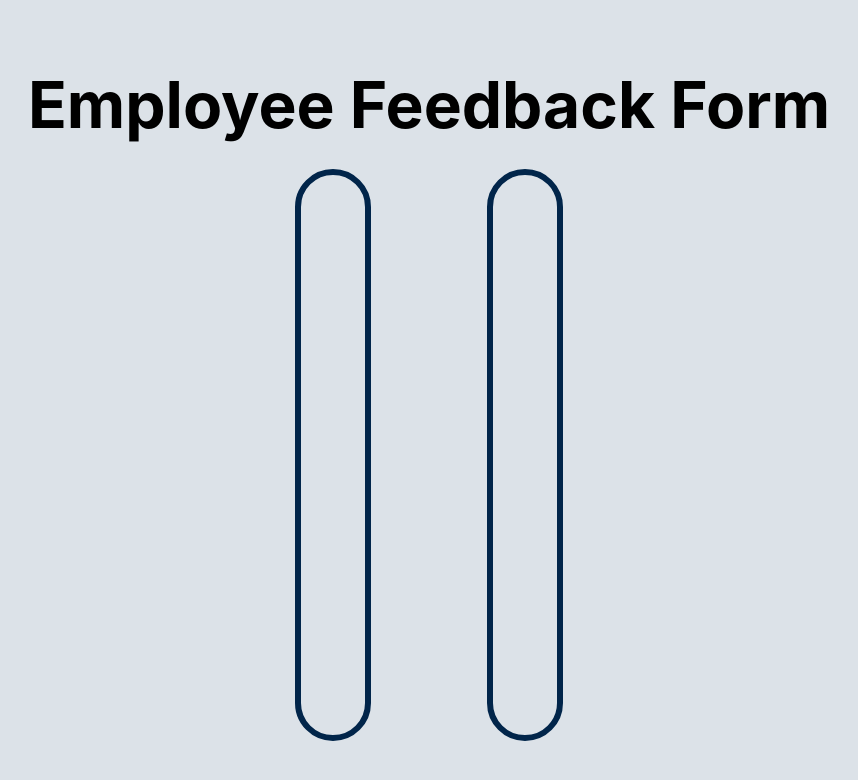
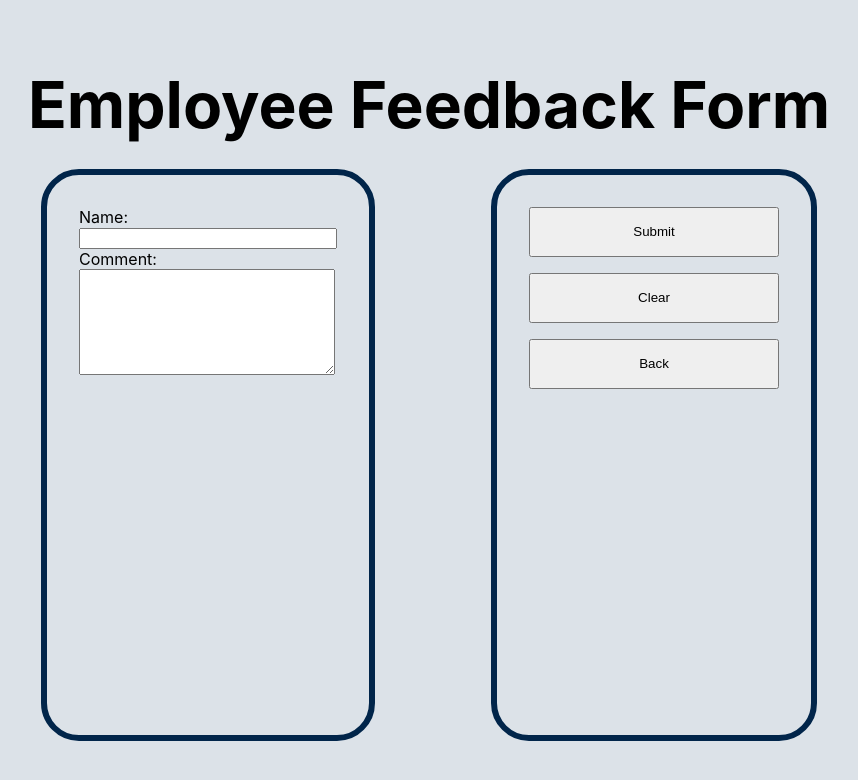
Before and after one commit to CS37033-2024-TA-Repos/team-coaching-form-example, a React (Create React App) app: page /EmployeeFeedbackForm in a window 1280 px wide. Shown: the top 780 px of the page, without its empty margins (211-1069 px from the left). Built offline with nearby package versions, Linux system fonts and the light colour scheme.

Commit message:
finished front end functionality.

```diff
--- a/src/components/RequestButtons.css
+++ b/src/components/RequestButtons.css
@@ -5,3 +5,9 @@
     display: flex;
     flex-direction: column;
 }
+
+button {
+    width: 250px;
+    height: 50px;
+    margin-bottom: 16px;
+}
--- a/src/components/RequestButtons.tsx
+++ b/src/components/RequestButtons.tsx
@@ -1,9 +1,22 @@
 import React from 'react';
 import './RequestButtons.css';
+import {RequestButtonsInterface} from "../common/RequestButtonsInterface";
 
-function RequestButtons() {
+function RequestButtons({submit, clear}: RequestButtonsInterface) {
+    function handleSubmit() {
+        submit();
+    }
+
+    function handleClear() {
+        clear();
+    }
     return (
         <div className={"requestButtonsDiv"}>
+            <button onClick={handleSubmit}>Submit</button>
+            <button onClick={handleClear}>Clear</button>
+            <a href={"/"}>
+                <button>Back</button>
+            </a>
         </div>
     );
 }
--- a/src/routes/EmployeeFeedbackForm.css
+++ b/src/routes/EmployeeFeedbackForm.css
@@ -18,3 +18,16 @@
     border-radius: 32px;
     padding: 32px;
 }
+
+p {
+    margin: 0;
+}
+
+.comment {
+    height: 100px;
+    width: 250px;
+}
+
+input {
+    width: 250px;
+}
--- a/src/routes/EmployeeFeedbackForm.tsx
+++ b/src/routes/EmployeeFeedbackForm.tsx
@@ -1,9 +1,32 @@
-import React from 'react';
+import React, {ChangeEvent, useState} from 'react';
 import './EmployeeFeedbackForm.css';
 import RequestButtons from "../components/RequestButtons";
+import {EmployeeFeedback} from "../common/EmployeeFeedback";
 
 function EmployeeFeedbackForm() {
+    const [name, setName] = useState("");
+    const [comment, setComment] = useState("");
 
+    function submit() {
+        if (name !== "" && comment !== "") {
+            const feedback: EmployeeFeedback = {name: name, comment: comment};
+            console.log(feedback);
+            clear();
+        }
+    }
+
+    function clear() {
+        setName("");
+        setComment("");
+    }
+
+    function handleNameInput(e: ChangeEvent<HTMLInputElement>) {
+        setName(e.target.value);
+    }
+
+    function handleCommentInput(e: ChangeEvent<HTMLTextAreaElement>) {
+        setComment(e.target.value);
+    }
 
 
   return (
@@ -11,9 +34,12 @@ function EmployeeFeedbackForm() {
           <h1>Employee Feedback Form</h1>
           <div className={"formDiv"}>
               <div className={"inputDiv"}>
-
+                  <p>Name:</p>
+                  <input onChange={handleNameInput} value={name}/>
+                  <p>Comment:</p>
+                  <textarea className={"comment"} onChange={handleCommentInput} value={comment}/>
               </div>
-                <RequestButtons />
+              <RequestButtons submit={submit} clear={clear}/>
           </div>
       </div>
   );
```
Lines whose indentation alone changed are shown as unchanged.
